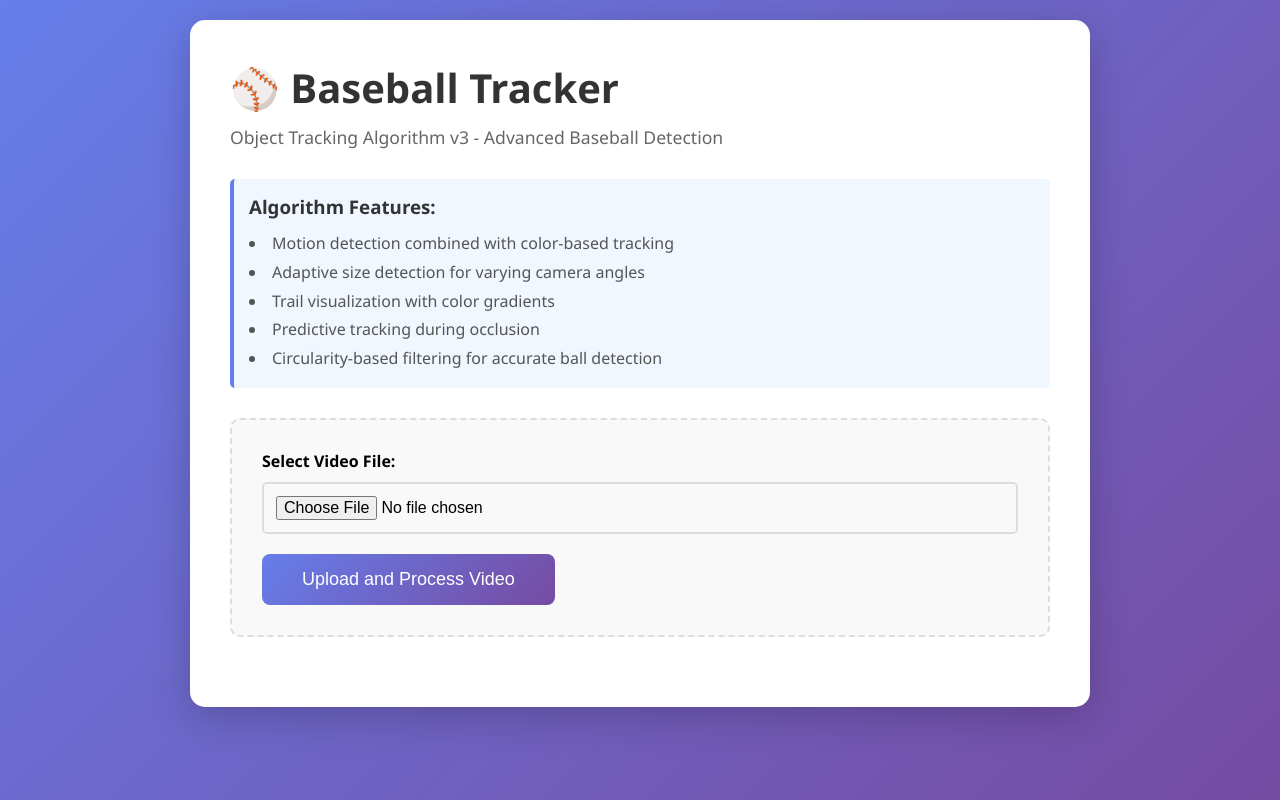
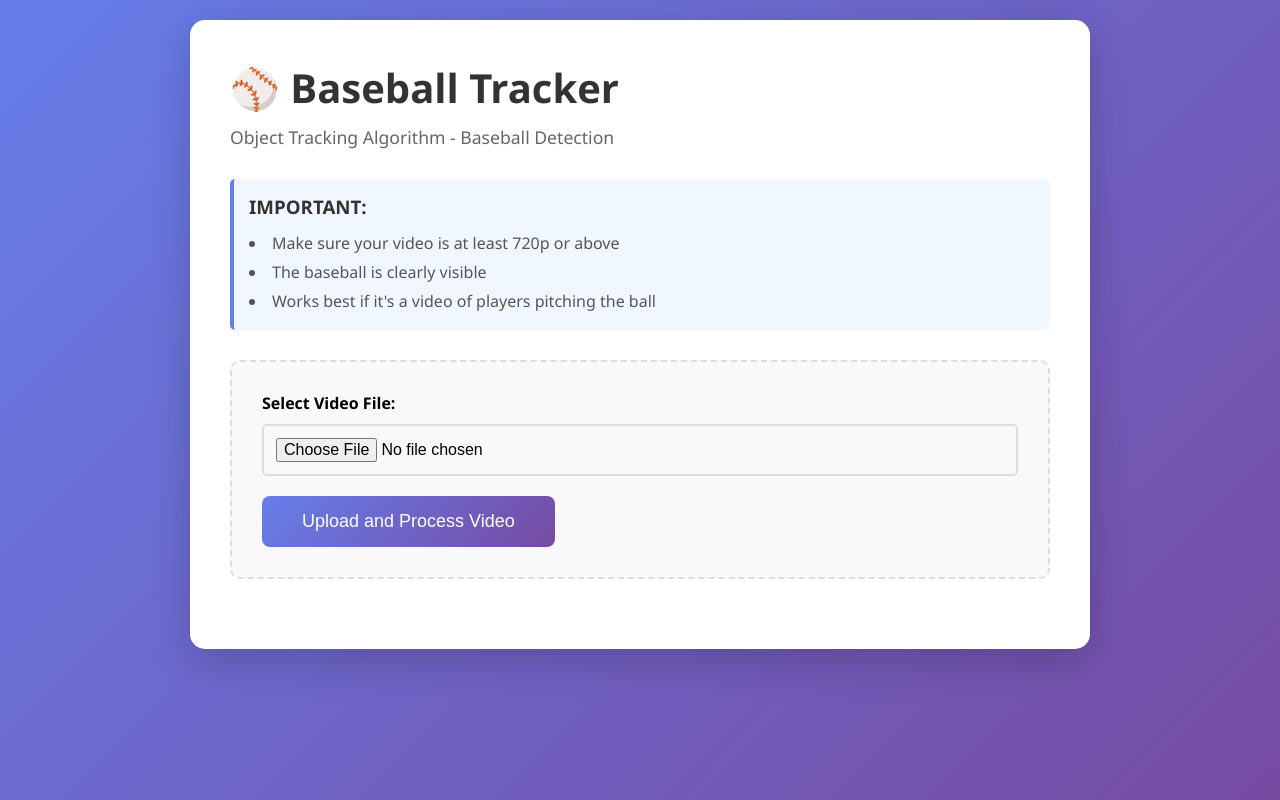
Before and after one commit to KhangN2234/Computer-Vision-Project, a Flask app: page / in a window 1280 px wide. Run offline with Flask 3, Linux system fonts and the light colour scheme.

Commit message:
UI changes and code refactoring

```diff
--- /dev/null
+++ b/static/css/main.css
@@ -0,0 +1,113 @@
+* {
+    margin: 0;
+    padding: 0;
+    box-sizing: border-box;
+}
+body {
+    font-family: 'Segoe UI', Tahoma, Geneva, Verdana, sans-serif;
+    background: linear-gradient(135deg, #667eea 0%, #764ba2 100%);
+    min-height: 100vh;
+    padding: 20px;
+}
+.container {
+    max-width: 900px;
+    margin: 0 auto;
+    background: white;
+    border-radius: 15px;
+    box-shadow: 0 10px 40px rgba(0, 0, 0, 0.2);
+    padding: 40px;
+}
+h1 {
+    color: #333;
+    margin-bottom: 10px;
+    font-size: 2.5em;
+}
+.subtitle {
+    color: #666;
+    margin-bottom: 30px;
+    font-size: 1.1em;
+}
+.info-box {
+    background: #f0f7ff;
+    border-left: 4px solid #667eea;
+    padding: 15px;
+    margin-bottom: 30px;
+    border-radius: 5px;
+}
+.info-box h3 {
+    color: #333;
+    margin-bottom: 10px;
+}
+.info-box ul {
+    list-style-position: inside;
+    color: #555;
+    line-height: 1.8;
+}
+.upload-section {
+    background: #f9f9f9;
+    padding: 30px;
+    border-radius: 10px;
+    border: 2px dashed #ddd;
+    margin-bottom: 30px;
+}
+.form-group {
+    margin-bottom: 20px;
+}
+input[type="file"] {
+    width: 100%;
+    padding: 12px;
+    border: 2px solid #ddd;
+    border-radius: 5px;
+    font-size: 16px;
+    cursor: pointer;
+}
+button {
+    background: linear-gradient(135deg, #667eea 0%, #764ba2 100%);
+    color: white;
+    padding: 15px 40px;
+    border: none;
+    border-radius: 8px;
+    font-size: 18px;
+    cursor: pointer;
+    transition: transform 0.07s, box-shadow 0.2s;
+}
+button:hover {
+    transform: translateY(-2px);
+    box-shadow: 0 5px 15px rgba(102, 126, 234, 0.4);
+}
+button:active {
+    transform: translateY(0);
+}
+.video-section {
+    margin-top: 40px;
+}
+.video-container {
+    background: #000;
+    border-radius: 10px;
+    padding: 10px;
+    display: inline-block;
+    box-shadow: 0 5px 20px rgba(0, 0, 0, 0.3);
+}
+video {
+    max-width: 100%;
+    height: auto;
+    border-radius: 5px;
+}
+.messages {
+    margin-bottom: 20px;
+}
+.alert {
+    padding: 15px;
+    border-radius: 5px;
+    margin-bottom: 10px;
+}
+.alert-success {
+    background: #d4edda;
+    border: 1px solid #c3e6cb;
+    color: #155724;
+}
+.alert-error {
+    background: #f8d7da;
+    border: 1px solid #f5c6cb;
+    color: #721c24;
+}
--- a/templates/index.html
+++ b/templates/index.html
@@ -1,138 +1,24 @@
 <!DOCTYPE html>
 <html lang="en">
 <head>
+    <link rel="stylesheet" href="{{ url_for('static', filename='css/main.css') }}">
+    <link href='https://unpkg.com/boxicons@2.1.4/css/boxicons.min.css' rel='stylesheet'>
     <meta charset="UTF-8">
     <meta name="viewport" content="width=device-width, initial-scale=1.0">
-    <title>⚾ Baseball Tracker - Object Tracking v3</title>
-    <style>
-        * {
-            margin: 0;
-            padding: 0;
-            box-sizing: border-box;
-        }
-        body {
-            font-family: 'Segoe UI', Tahoma, Geneva, Verdana, sans-serif;
-            background: linear-gradient(135deg, #667eea 0%, #764ba2 100%);
-            min-height: 100vh;
-            padding: 20px;
-        }
-        .container {
-            max-width: 900px;
-            margin: 0 auto;
-            background: white;
-            border-radius: 15px;
-            box-shadow: 0 10px 40px rgba(0, 0, 0, 0.2);
-            padding: 40px;
-        }
-        h1 {
-            color: #333;
-            margin-bottom: 10px;
-            font-size: 2.5em;
-        }
-        .subtitle {
-            color: #666;
-            margin-bottom: 30px;
-            font-size: 1.1em;
-        }
-        .info-box {
-            background: #f0f7ff;
-            border-left: 4px solid #667eea;
-            padding: 15px;
-            margin-bottom: 30px;
-            border-radius: 5px;
-        }
-        .info-box h3 {
-            color: #333;
-            margin-bottom: 10px;
-        }
-        .info-box ul {
-            list-style-position: inside;
-            color: #555;
-            line-height: 1.8;
-        }
-        .upload-section {
-            background: #f9f9f9;
-            padding: 30px;
-            border-radius: 10px;
-            border: 2px dashed #ddd;
-            margin-bottom: 30px;
-        }
-        .form-group {
-            margin-bottom: 20px;
-        }
-        input[type="file"] {
-            width: 100%;
-            padding: 12px;
-            border: 2px solid #ddd;
-            border-radius: 5px;
-            font-size: 16px;
-            cursor: pointer;
-        }
-        button {
-            background: linear-gradient(135deg, #667eea 0%, #764ba2 100%);
-            color: white;
-            padding: 15px 40px;
-            border: none;
-            border-radius: 8px;
-            font-size: 18px;
-            cursor: pointer;
-            transition: transform 0.2s, box-shadow 0.2s;
-        }
-        button:hover {
-            transform: translateY(-2px);
-            box-shadow: 0 5px 15px rgba(102, 126, 234, 0.4);
-        }
-        button:active {
-            transform: translateY(0);
-        }
-        .video-section {
-            margin-top: 40px;
-        }
-        .video-container {
-            background: #000;
-            border-radius: 10px;
-            padding: 10px;
-            display: inline-block;
-            box-shadow: 0 5px 20px rgba(0, 0, 0, 0.3);
-        }
-        video {
-            max-width: 100%;
-            height: auto;
-            border-radius: 5px;
-        }
-        .messages {
-            margin-bottom: 20px;
-        }
-        .alert {
-            padding: 15px;
-            border-radius: 5px;
-            margin-bottom: 10px;
-        }
-        .alert-success {
-            background: #d4edda;
-            border: 1px solid #c3e6cb;
-            color: #155724;
-        }
-        .alert-error {
-            background: #f8d7da;
-            border: 1px solid #f5c6cb;
-            color: #721c24;
-        }
-    </style>
+    <title>Baseball Tracker - Object Tracking v3</title>
+    <link rel = "icon" href = "/static/favicon/baseball_icon.ico" type="image/x-icon">
 </head>
 <body>
     <div class="container">
         <h1>⚾ Baseball Tracker</h1>
-        <p class="subtitle">Object Tracking Algorithm v3 - Advanced Baseball Detection</p>
+        <p class="subtitle">Object Tracking Algorithm - Baseball Detection</p>
 
         <div class="info-box">
-            <h3>Algorithm Features:</h3>
+            <h3>IMPORTANT:</h3>
             <ul>
-                <li>Motion detection combined with color-based tracking</li>
-                <li>Adaptive size detection for varying camera angles</li>
-                <li>Trail visualization with color gradients</li>
-                <li>Predictive tracking during occlusion</li>
-                <li>Circularity-based filtering for accurate ball detection</li>
+                <li>Make sure your video is at least 720p or above</li>
+                <li>The baseball is clearly visible </li>
+                <li>Works best if it's a video of players pitching the ball</li>
             </ul>
         </div>
 
@@ -166,13 +52,15 @@
                 </video>
                 <div id="videoError" style="display:none; color:red; margin-top:10px;"></div>
             </div>
-            <p style="margin-top: 15px; color: #666;">
-                <strong>Tracked Elements:</strong> Green circle = detected ball, Red center = ball position,
-                Trail = ball path history (blue→green→yellow)
-            </p>
             <p style="margin-top: 10px;">
-                <a href="{{ url_for('static', filename=processed_video) }}" download style="background: #28a745; color: white; padding: 10px 20px; text-decoration: none; border-radius: 5px; display: inline-block;">
-                    📥 Download Processed Video
+                <a href="{{ url_for('static', filename=processed_video) }}"
+                download style="background: #28a745;
+                color: white;
+                padding: 10px 20px;
+                text-decoration: none;
+                border-radius: 5px;
+                display: inline-block;">
+                    <i class='bx bxs-download' style = "margin-right: 5px; margin-top: 2px;"></i> Download Processed Video
                 </a>
             </p>
         </div>
```
Also changed, not shown: object_track2.py (+12 -12 lines), static/favicon/baseball_icon.ico (added), 1 other file.
